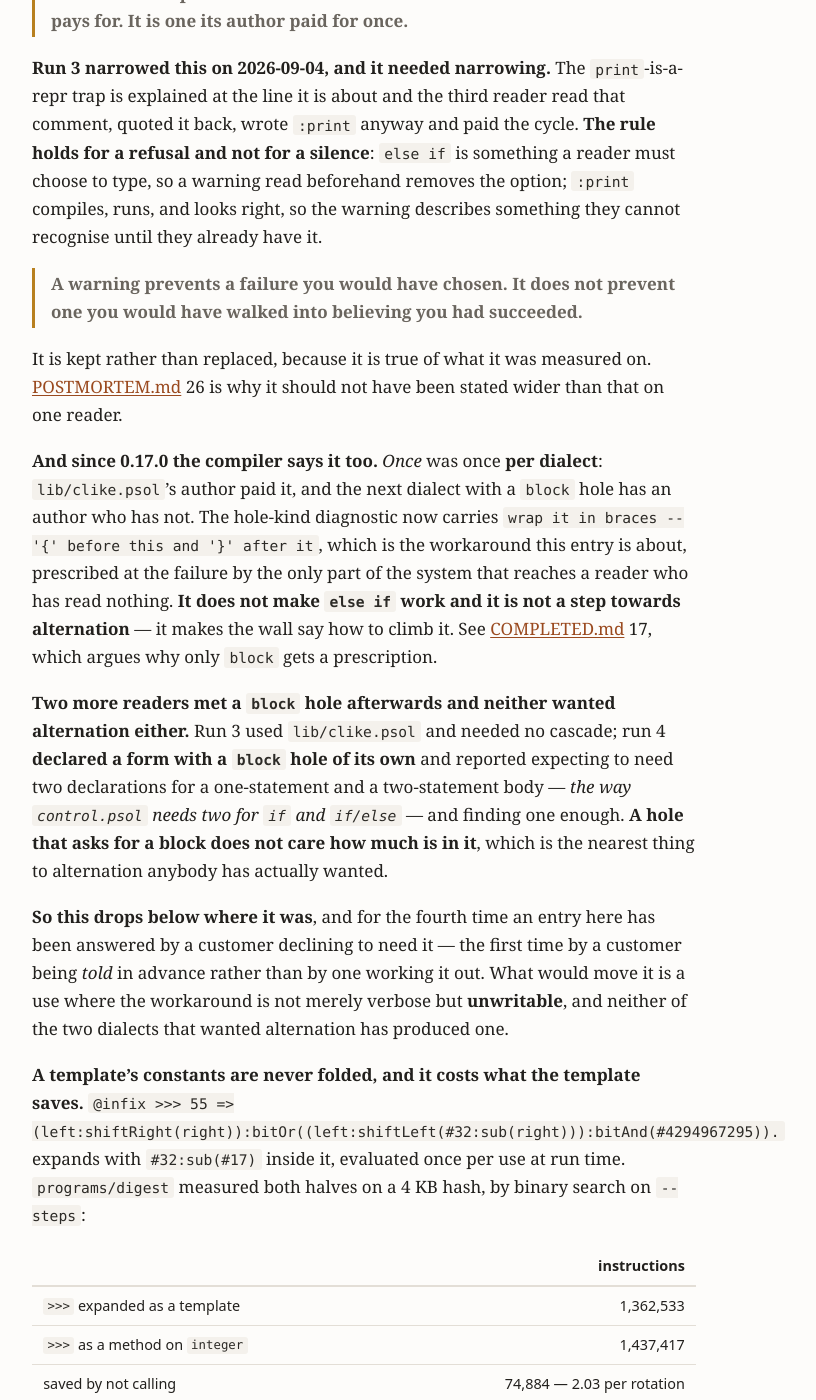
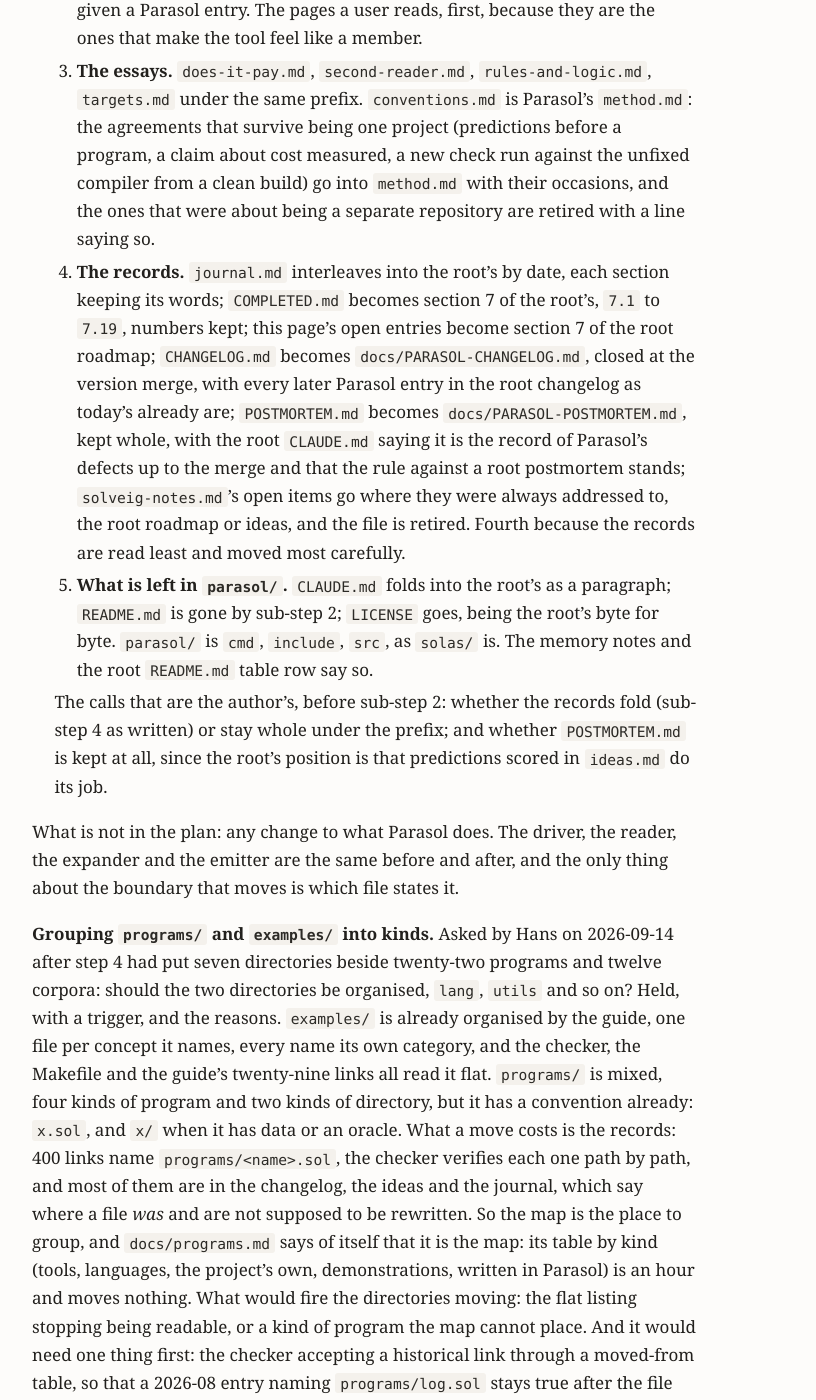
Before and after one commit to hansolovkarlsson/Solveig, a Jekyll site: the page built from parasol/docs/ROADMAP.md, in a window 1280 px wide and 1400 px high, scrolled down 5803 px. Shown: the whole window, without its empty margins (276-1092 px from the left). Built offline with Jekyll 4.4.1, drawn with Linux system fonts in a browser that asks for light colours; our own code applies the rules of GitHub Pages for plain Markdown files; some of the changed text lies outside the part shown.

Commit message:
Parasol's roadmap: step 5 scoped in five sub-steps, and grouping programs/ held with a trigger
Co-Authored-By: Claude Opus 5 <noreply@anthropic.com>
Claude-Session: https://claude.ai/code/session_01MWUrWnZNP3zquCP4ZTE8tu

```diff
--- a/parasol/docs/ROADMAP.md
+++ b/parasol/docs/ROADMAP.md
@@ -192,9 +192,95 @@ and be written once.
    way of using or developing the tool, and the step that should describe
    the layout the four before it made.
 
+   **Scoped on 2026-09-14, after step 4, in five sub-steps**, each leaving
+   the suite green. What the scoping found that the paragraph above did
+   not know: Parasol's pages hold about 150 fences with no language word,
+   and `expect.sol` runs every such fence as Solveig, so a page cannot
+   move into `docs/` until each fence is either tagged or checkable; the
+   house convention for a sub-language's pages is already set by
+   `SOLABASIC.md`, `SOLABASIC-REFERENCE.md` and `SOLABASIC-CHEATSHEET.md`,
+   flat in `docs/` under a prefix, where a `docs/parasol/` subdirectory
+   would be read by the checker for links and for nothing else; every one
+   of Parasol's changelog hashes resolves in this history; the two
+   LICENSE files are identical; and `solas/`, `solum/` hold C and nothing
+   else, which is what `parasol/` becomes. And a reason to do it at all
+   that step 4 supplied: forty-four links in the program READMEs and
+   Parasol's own pages were left pointing at the wrong tree or at nothing
+   by the move, and the suite stayed green, because none of those pages is
+   one the checker reads.
+
+   1. **The checker first.** `expect.sol` learns a `parasol` fence: the
+      block goes through `parasol --sob` and `solvm`, and its `; #14`
+      claims are checked as a `sol` block's are, so Parasol's examples in
+      prose become claims rather than pictures. The same change makes the
+      checker read every `README.md` under `programs/`, so the forty-four
+      cannot happen again. Its own step because it can be built and proved
+      against the pages where they are now, before any of them moves.
+   2. **The reference pages.** `REFERENCE.md`, `GRAMMAR.md` and the front
+      page (`parasol/README.md`, 794 lines, with `what-is-parasol.md` read
+      against it, since the two overlap and one should become the other's
+      section) to `docs/PARASOL.md`, `docs/PARASOL-REFERENCE.md`,
+      `docs/PARASOL-GRAMMAR.md`; every fence tagged `parasol`, `sol`, `sh`
+      or `text` as it is read; the `<!--count-->` markers re-synced; the
+      editor's `messages.py` repointed; the site's nav given a Parasol
+      entry. The pages a user reads, first, because they are the ones that
+      make the tool feel like a member.
+   3. **The essays.** `does-it-pay.md`, `second-reader.md`,
+      `rules-and-logic.md`, `targets.md` under the same prefix.
+      `conventions.md` is Parasol's `method.md`: the agreements that
+      survive being one project (predictions before a program, a claim
+      about cost measured, a new check run against the unfixed compiler
+      from a clean build) go into `method.md` with their occasions, and
+      the ones that were about being a separate repository are retired
+      with a line saying so.
+   4. **The records.** `journal.md` interleaves into the root's by date,
+      each section keeping its words; `COMPLETED.md` becomes section 7 of
+      the root's, `7.1` to `7.19`, numbers kept; this page's open entries
+      become section 7 of the root roadmap; `CHANGELOG.md` becomes
+      `docs/PARASOL-CHANGELOG.md`, closed at the version merge, with every
+      later Parasol entry in the root changelog as today's already are;
+      `POSTMORTEM.md` becomes `docs/PARASOL-POSTMORTEM.md`, kept whole,
+      with the root `CLAUDE.md` saying it is the record of Parasol's
+      defects up to the merge and that the rule against a root postmortem
+      stands; `solveig-notes.md`'s open items go where they were always
+      addressed to, the root roadmap or ideas, and the file is retired.
+      Fourth because the records are read least and moved most carefully.
+   5. **What is left in `parasol/`.** `CLAUDE.md` folds into the root's as
+      a paragraph; `README.md` is gone by sub-step 2; `LICENSE` goes,
+      being the root's byte for byte. `parasol/` is `cmd`, `include`,
+      `src`, as `solas/` is. The memory notes and the root `README.md`
+      table row say so.
+
+   The calls that are the author's, before sub-step 2: whether the records
+   fold (sub-step 4 as written) or stay whole under the prefix; and
+   whether `POSTMORTEM.md` is kept at all, since the root's position is
+   that predictions scored in `ideas.md` do its job.
+
 What is not in the plan: any change to what Parasol does. The driver, the
 reader, the expander and the emitter are the same before and after, and the
 only thing about the boundary that moves is which file states it.
+
+**Grouping `programs/` and `examples/` into kinds.** Asked by Hans on
+2026-09-14 after step 4 had put seven directories beside twenty-two
+programs and twelve corpora: should the two directories be organised, `lang`,
+`utils` and so on? Held, with a trigger, and the reasons. `examples/` is
+already organised by the guide, one file per concept it names, every name its
+own category, and the checker, the Makefile and the guide's twenty-nine links
+all read it flat. `programs/` is mixed, four kinds of program and two kinds
+of directory, but it has a convention already: `x.sol`, and `x/` when it has
+data or an oracle. What a move costs is the records: 400 links name
+`programs/<name>.sol`, the checker verifies each one path by path, and
+most of them are in the changelog, the ideas and the journal, which say
+where a file *was* and are not supposed to be rewritten. So the map is the
+place to group, and `docs/programs.md` says of itself that it is the map:
+its table by kind (tools, languages, the project's own, demonstrations,
+written in Parasol) is an hour and moves nothing. What would fire the
+directories moving: the flat listing stopping being readable, or a kind of
+program the map cannot place. And it would need one thing first: the
+checker accepting a historical link through a moved-from table, so that a
+2026-08 entry naming `programs/log.sol` stays true after the file goes to
+`programs/tools/log.sol`. Rewriting the records instead is the option that
+is not on the table.
 
 **A logical xor still has no spelling, and now needs one less.** For booleans,
 xor *is* not-equals, and the argument for `^^` was that a module using
```
